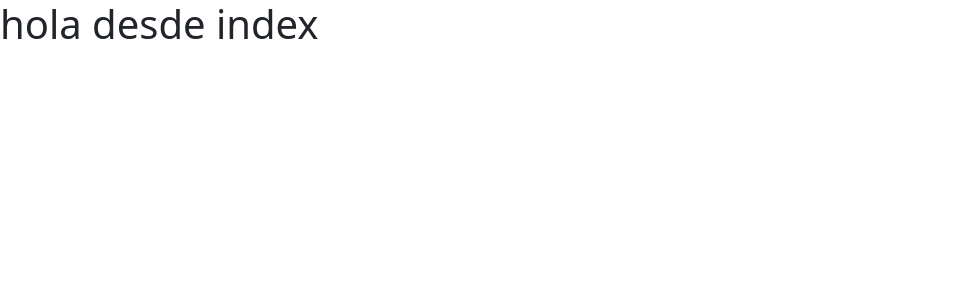
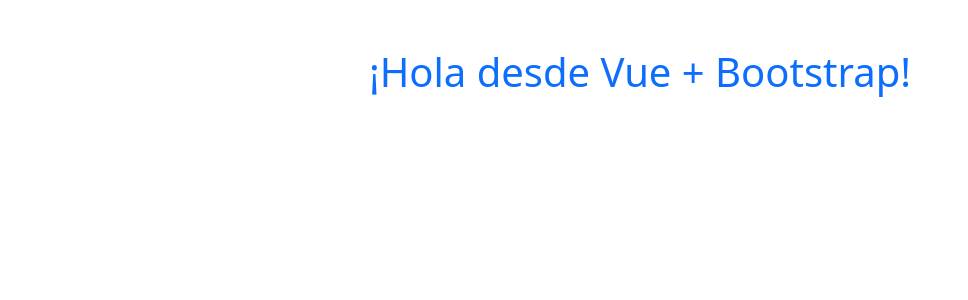
Before and after one commit to vandalit/vue-curso-boot-v2, a Vue app: page / in a window 1280 px wide. Shown: the top 300 px of the page, without its empty margins (0-968 px from the left). Built offline with nearby package versions, Linux system fonts and the light colour scheme.

Commit message:
bootstrap despliegue

```diff
--- a/public/index.html
+++ b/public/index.html
@@ -11,7 +11,6 @@
     <noscript>
       <strong>We're sorry but <%= htmlWebpackPlugin.options.title %> doesn't work properly without JavaScript enabled. Please enable it to continue.</strong>
     </noscript>
-    <h1>hola desde index</h1>
     <div id="app"></div>
     <!-- built files will be auto injected -->
   </body>
--- a/src/App.vue
+++ b/src/App.vue
@@ -1,7 +1,7 @@
 <template>
-
+    <div class="container mt-5">
+        <h1 class="text-center text-primary">
+            ¡Hola desde Vue + Bootstrap!
+        </h1>
+    </div>
 </template>
-
-<script></script>
-
-<style></style>
--- /dev/null
+++ b/src/views/HomeView.vue
@@ -0,0 +1,3 @@
+<template>
+    <h1>hola desde hola cosa</h1>
+</template>
```
